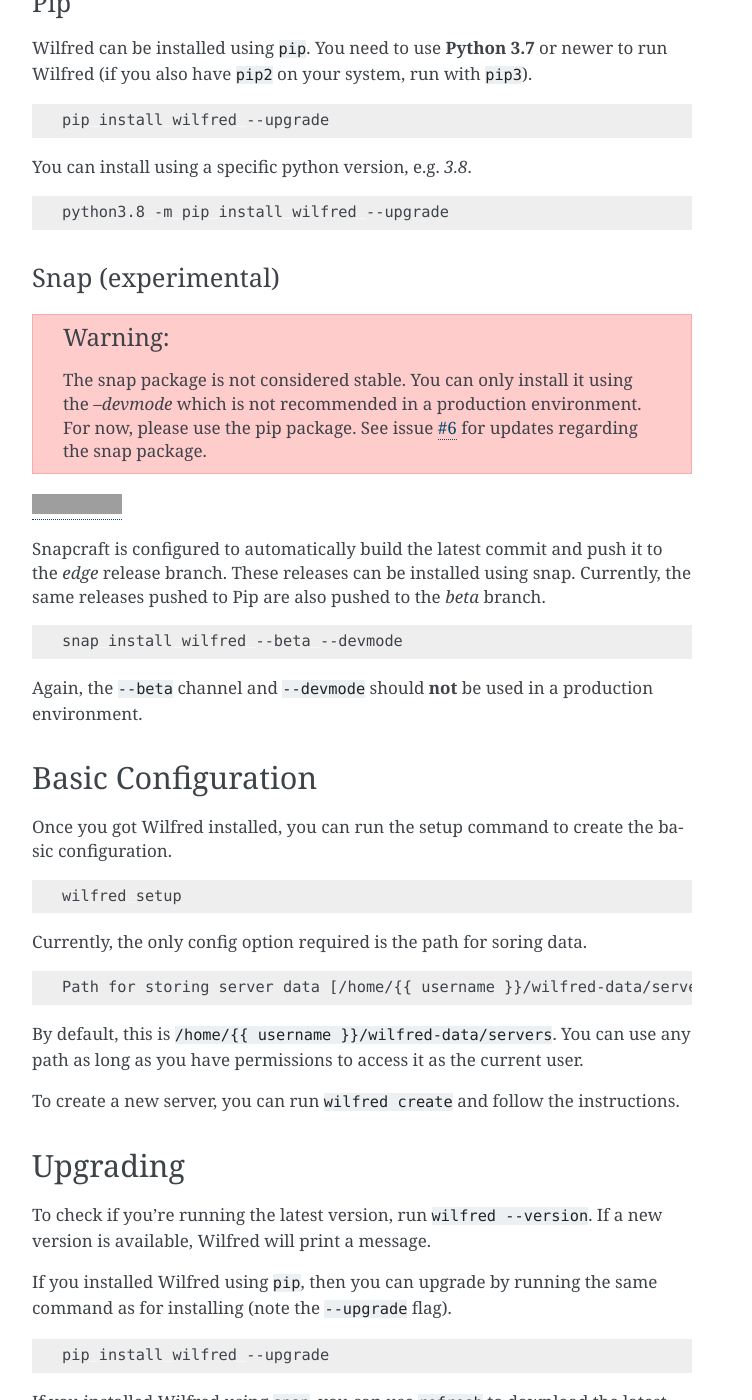
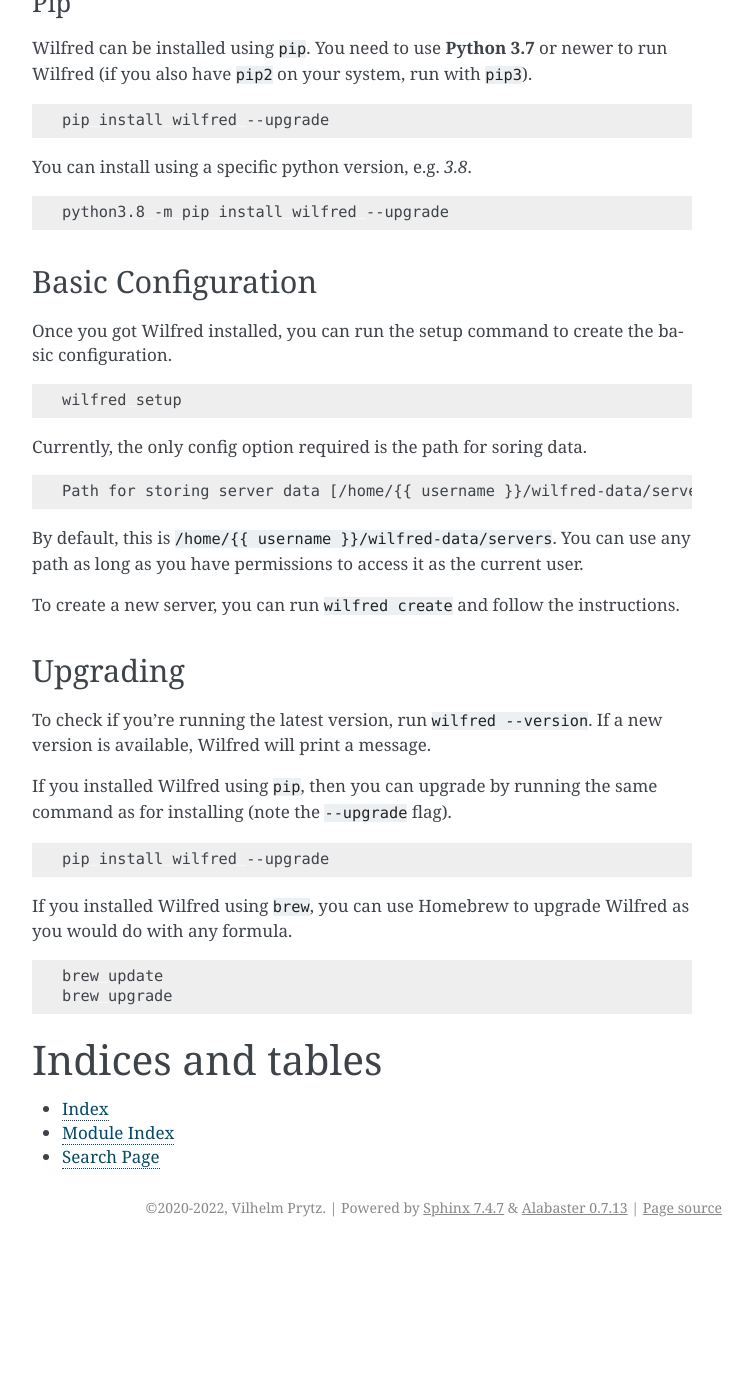
Before and after one commit to wilfred-dev/wilfred, a Sphinx documentation site: the page built from docs/source/index.rst, in a window 1280 px wide and 1400 px high, scrolled down 1294 px. Shown: the whole window, without its empty margins (388-1140 px from the left). Built offline with Sphinx 7.4.7, drawn with Linux system fonts in a browser that asks for light colours; after the commit the page ends 2541 px from its top, so only the background shows below that; some of the changed text lies outside the part shown; grey boxes are pictures that could not be loaded.

Commit message:
Remove snap package entirely
* broken and really not worth the effort fixing

[skip ci]

```diff
--- a/docs/source/index.rst
+++ b/docs/source/index.rst
@@ -68,25 +68,6 @@
 
    python3.8 -m pip install wilfred --upgrade
 
-Snap (experimental)
-^^^^^^^^^^^^^^^^^^^
-
-.. warning::
-   The snap package is not considered stable. You can only install it using the `--devmode` which is not recommended in a production environment. For now, please use the pip package. See issue `#6 <https://github.com/wilfred-dev/wilfred/issues/6>`__ for updates regarding the snap package.
-
-|snapbadge|_
-
-.. |snapbadge| image:: https://snapcraft.io/static/images/badges/en/snap-store-black.svg
-.. _snapbadge: https://snapcraft.io/wilfred
-
-Snapcraft is configured to automatically build the latest commit and push it to the `edge` release branch. These releases can be installed using snap. Currently, the same releases pushed to Pip are also pushed to the `beta` branch.
-
-.. code-block:: bash
-
-   snap install wilfred --beta --devmode
-
-Again, the ``--beta`` channel and ``--devmode`` should **not** be used in a production environment.
-
 Basic Configuration
 -------------------
 
@@ -117,12 +98,6 @@
 
    pip install wilfred --upgrade
 
-If you installed Wilfred using ``snap``, you can use ``refresh`` to download the latest version (snap should automatically update).
-
-.. code-block:: bash
-
-   snap refresh wilfred
-
 If you installed Wilfred using ``brew``, you can use Homebrew to upgrade Wilfred as you would do with any formula.
 
 .. code-block:: bash
```
Also changed, not shown: README.md (+1 -4 lines), docs/source/development.rst (+3 -5 lines), .github/ISSUE_TEMPLATE/---bug-report.md, 1 other file.
